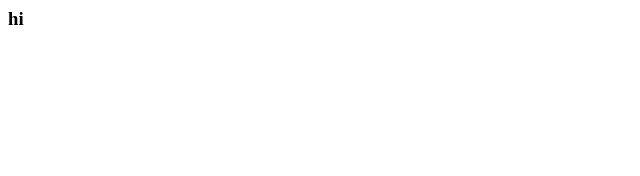
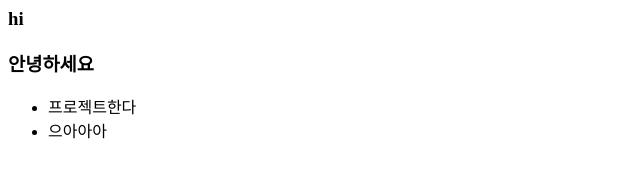
Before and after one commit to egeoda/apple, a plain HTML site: page index.html in a window 1280 px wide. Shown: the whole page, without its empty margins (0-640 px from the left). Drawn offline with Linux system fonts and the light colour scheme.

Commit message:
2019/12/04 - GitTest - ver04

```diff
--- a/index.html
+++ b/index.html
@@ -1,5 +1,11 @@
 <html>
 	<head><title></title></head>
-	<body><h3>hi</h3>
+	<body>
+		<h3>hi</h3>
+		<h3>안녕하세요</h3>
+		<ul>
+			<li>프로젝트한다</li>
+			<li>으아아아</li>
+		</ul>
 	</body>
 </html>
```
